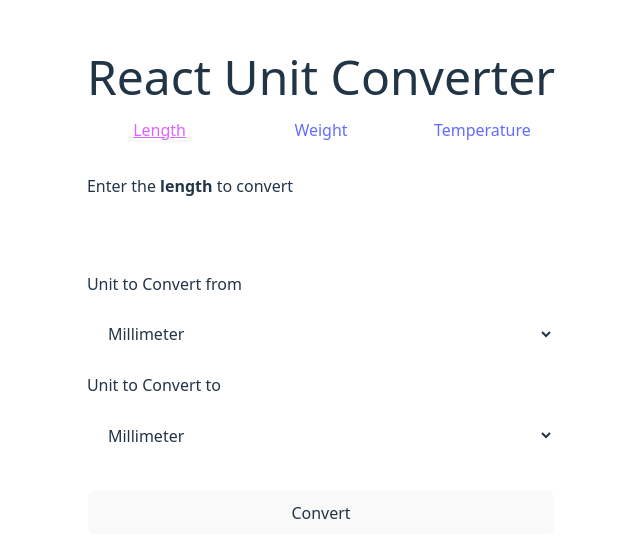
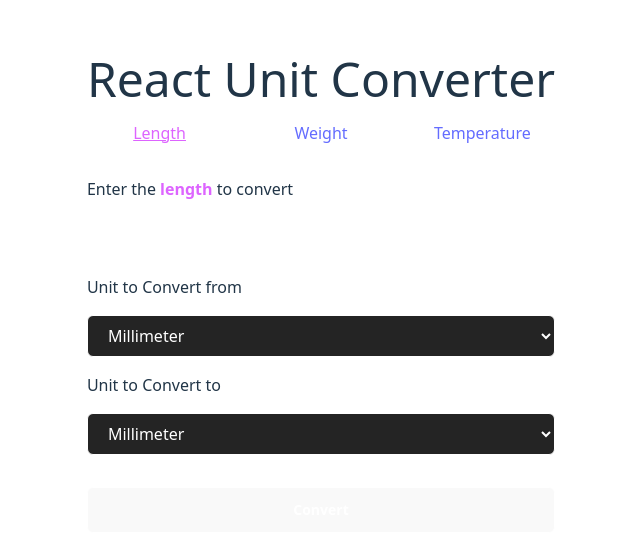
Before and after one commit to sebastianaclane/react-unit-converter, a React (Vite) app: page / in a window 1280 px wide. Shown: the part 107-664 px from the top of the page, without its empty margins (319-959 px from the left). Built offline with nearby package versions, Linux system fonts and the light colour scheme.

Commit message:
Change from using css over to using Tailwind css classes

```diff
--- a/src/Form.jsx
+++ b/src/Form.jsx
@@ -236,7 +236,9 @@ function Form( {typeOfConverter} ) {
     if (convertedValue == null) {
         return (
             <form className="form grid gap-4" onSubmit={handleConversion}>
-                <label htmlFor="unitamount">Enter the <strong>{typeOfConverter}</strong> to convert</label>
+                <label htmlFor="unitamount" className="font-medium">
+                    Enter the <span className="text-[#dd64ff]"><strong>{typeOfConverter}</strong></span> to convert
+                </label>
                 <input
                     type="text"
                     id="unitamount"
@@ -244,18 +246,40 @@ function Form( {typeOfConverter} ) {
                     ref={unitAmountRef}
                     inputMode="decimal"
                     onInput={validateInput}
-                    className={formErrorMessage !== "" ? "border-red-500" : ""}
+                    className={`rounded-md border px-4 py-2 bg-transparent text-white placeholder-gray-400 focus:outline-none focus:ring-2 focus:ring-blue-500 ${
+                        formErrorMessage !== "" ? "border-red-500" : "border-white"
+                    }`}
                 />
                 { formErrorMessage !== "" && <p className="text-red-600 text-sm">{formErrorMessage}</p> }
-                <label htmlFor="fromunit">Unit to Convert from</label>
-                <select id="fromunit" name="fromunit" ref={fromUnitRef}>
+                <label htmlFor="fromunit" className="font-medium">Unit to Convert from</label>
+                <select
+                    id="fromunit"
+                    name="fromunit"
+                    ref={fromUnitRef}
+                    className="rounded-md border border-white px-4 py-2 bg-[#242424] text-white focus:outline-none focus:ring-2 focus:ring-blue-500"
+                >
                     {renderUnitOptions()}
                 </select>
-                <label htmlFor="tounit">Unit to Convert to</label>
-                <select id="tounit" name="tounit" ref={toUnitRef}>
+                <label htmlFor="tounit" className="font-medium">Unit to Convert to</label>
+                <select
+                    id="tounit"
+                    name="tounit"
+                    ref={toUnitRef}
+                    className="rounded-md border border-white px-4 py-2 bg-[#242424] text-white focus:outline-none focus:ring-2 focus:ring-blue-500"
+                >
                     {renderUnitOptions()}
                 </select>
-                <button type="submit" disabled={formErrorMessage !== ""}>Convert</button>
+                <button
+                    type="submit"
+                    disabled={formErrorMessage !== ""}
+                    className={`mt-4 rounded-md border px-4 py-3 text-sm font-semibold transition ${
+                    formErrorMessage !== ""
+                        ? "bg-gray-300 text-gray-600 cursor-not-allowed border-red-600"
+                        : "bg-[#1a1a1a] text-white hover:border-blue-400 border-white"
+                    }`}
+                >
+                    Convert
+                </button>
             </form>
         );
     } else {
@@ -265,7 +289,13 @@ function Form( {typeOfConverter} ) {
                 <br/>
                 <p><strong>{conversionInfo.unitAmount} {conversionInfo.fromUnit} = {convertedValue} {conversionInfo.toUnit}</strong></p>
                 <br/>
-                <button type="reset" onClick={handleReset}>Reset</button>
+                <button
+                    type="reset"
+                    onClick={handleReset}
+                    className="mt-4 rounded-md border px-6 py-3 text-sm font-semibold transition bg-[#1a1a1a] text-white hover:border-blue-400 border-white"
+                >
+                    Reset
+                </button>
                </>
     }
 }
--- a/src/app.css
+++ b/src/app.css
@@ -58,46 +58,6 @@ h1 {
   margin: 0 auto;
 }
 
-input, select {
-  border: 1px solid #FFF;
-  border-radius: 8px;
-  padding: 0.5em 1em;
-}
-
-select {
-  padding: 0.6em 1em;
-}
-
-select option {
-  background-color: #242424;
-}
-
-button {
-  border-radius: 8px;
-  border: 1px solid #FFF;
-  padding: 0.6em 1.2em;
-  font-size: 1em;
-  font-weight: 500;
-  font-family: inherit;
-  background-color: #1a1a1a;
-  cursor: pointer;
-  transition: border-color 0.25s;
-  margin-top: 1em;
-}
-button:disabled {
-  background-color: #e7e9ec;
-  color: #808080;
-  cursor: not-allowed;
-  border: 2px solid #D4030C;
-}
-button:hover {
-  border-color: #646cff;
-}
-button:focus,
-button:focus-visible {
-  outline: 4px auto -webkit-focus-ring-color;
-}
-
 @media (prefers-color-scheme: light) {
   :root {
     color: #213547;
```
